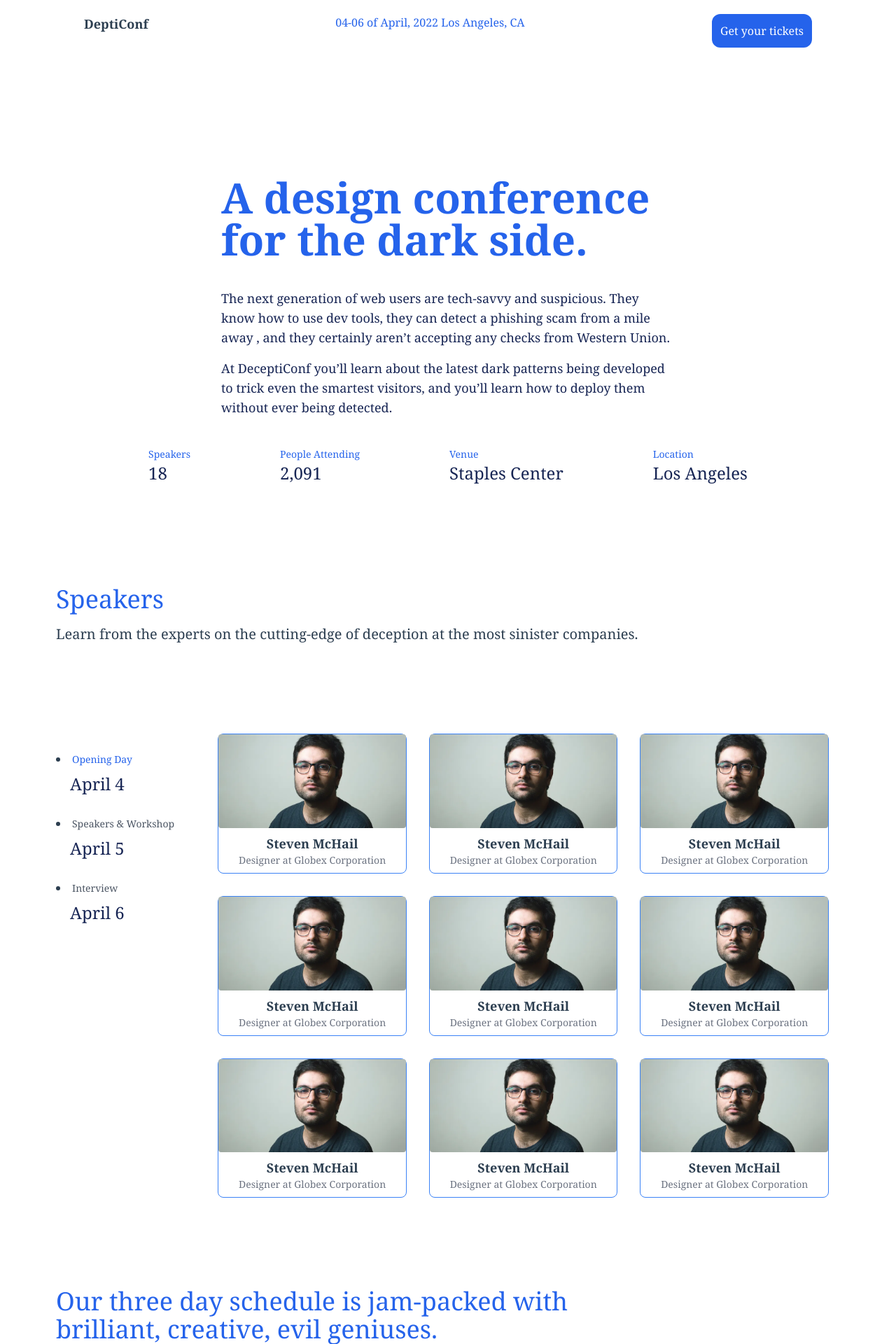
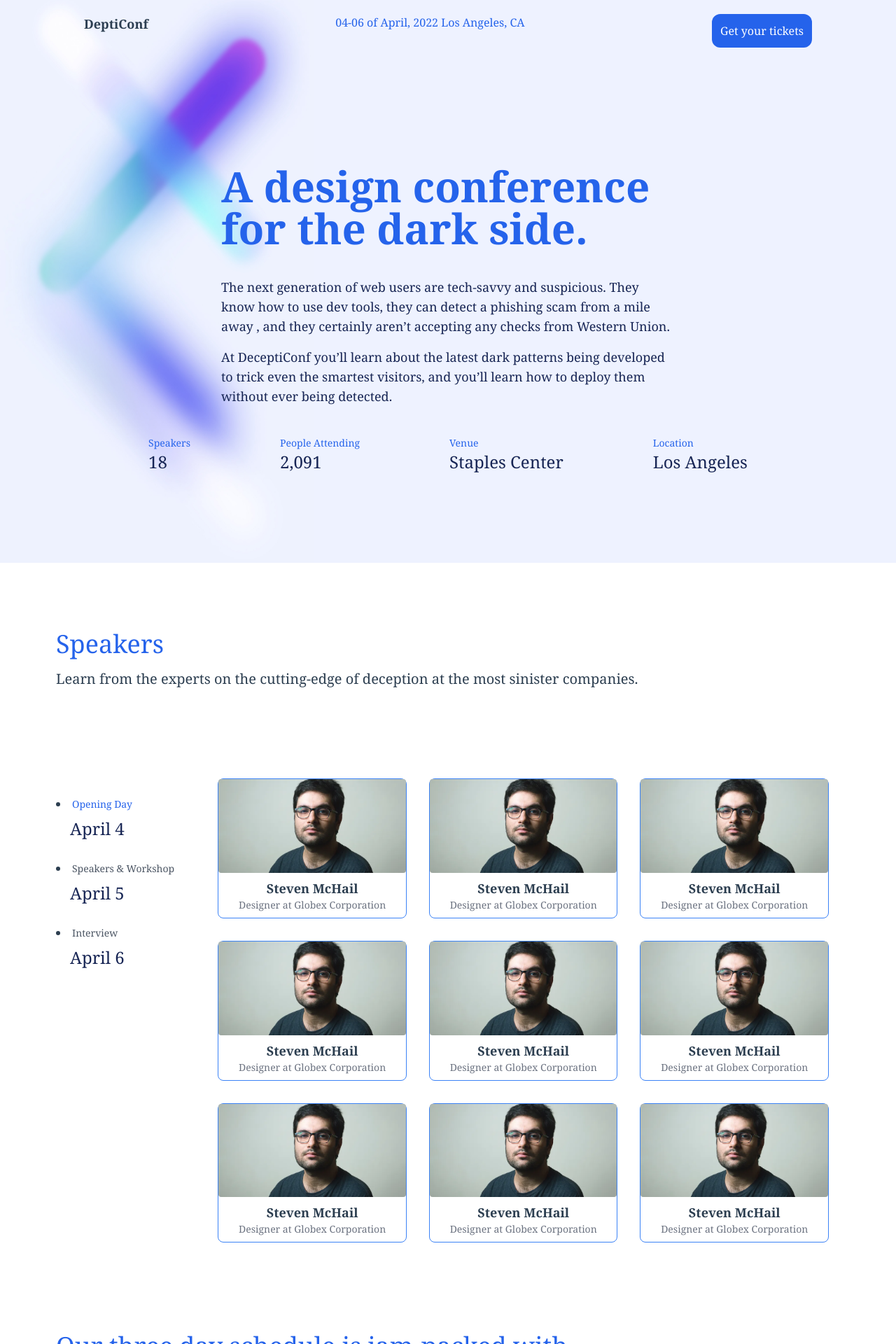
Before and after one commit to OXAYR/Static-web-2.0.vue, a Vue app: page /#/ in a window 1280 px wide. Shown: the part 20-1940 px from the top of the page at 70% size. Built offline with nearby package versions, Linux system fonts and the light colour scheme.

Commit message:
background added

```diff
--- a/public/index.css
+++ b/public/index.css
@@ -17,6 +17,8 @@
     left: 0;
     width: 100%;
     height: 100%;
-    filter: blur(10px);
+    inset:0;
+
+    filter: blur(30px);
     z-index: -1;
   }
--- a/src/components/Home.vue
+++ b/src/components/Home.vue
@@ -1,26 +1,51 @@
 <template>
-  <div class="flex flex-col gap-4 px-20 font-serif">
-    <Header />
-    <Banner />
-    <p class="text-4xl text-left text-blue-600">Speakers</p>
-    <p class="text-left text-xl">
+  <div class="flex flex-col gap-4 font-serif">
+    <div class="relative bg-indigo-50">
+      <div class="absolute inset-0 z-0">
+        <img
+          src="../assets/background.jpg"
+          alt="background"
+          class="w-full h-full max-w-md"
+        />
+      </div>
+      <div class="relative px-20 z-10">
+        <Header />
+        <Banner />
+      </div>
+    </div>
+
+    <p class="text-4xl text-left text-blue-600 px-20 pt-20">Speakers</p>
+    <p class="text-left text-xl px-20">
       Learn from the experts on the cutting-edge of deception at the most
       sinister companies.
     </p>
-    <List />
-    <p class="text-4xl text-left w-3/4 flex-wrap text-blue-600 mt-24">
+    <List class="px-20" />
+    <p class="text-4xl text-left w-3/4 flex-wrap text-blue-600 mt-24 px-20">
       Our three day schedule is jam-packed with brilliant, creative, evil
       geniuses.
     </p>
-    <p class="text-left text-xl w-3/4 flex-wrap">
+    <p class="text-left text-xl w-3/4 flex-wrap px-20 pb-10">
       The worst people in our industry giving the best talks you’ve ever seen.
       Nothing will be recorded and every attendee has to sign an NDA to watch
       the talks.
     </p>
-    <LowerList />
-    <LowerBanner />
-    <LowerContent />
-    <Footer />
+    <div class="relative bg-indigo-50">
+      <div class="absolute inset-0 z-0">
+        <img
+          src="../assets/background.jpg"
+          alt="background"
+          class="w-full h-full max-w-md"
+        />
+      </div>
+      <div class="relative px-20 z-10 pb-20">
+        <LowerList />
+      </div>
+    </div>
+    <div class="px-20">
+      <LowerBanner />
+      <LowerContent />
+    </div>
+    <Footer class="px-20" />
   </div>
 </template>
 
--- a/src/components/List.vue
+++ b/src/components/List.vue
@@ -14,7 +14,7 @@
         <p class="text-2xl font-medium px-5 py-2 text-blue-950">April 6</p>
       </li>
     </div>
-    <div class="grid grid-cols-3 list-none">
+    <div class="grid grid-cols-3 list-none cursor-pointer">
       <li
         v-for="x in 9"
         :key="x"
@@ -22,7 +22,7 @@
       >
         <div>
           <img
-            class="rounded"
+            class="rounded hover:scale-110"
             src="../assets/steven-mchail.png"
             alt="productimage"
           />
--- a/src/components/LowerContent.vue
+++ b/src/components/LowerContent.vue
@@ -1,17 +1,29 @@
 <template>
-  <div class="grid grid-cols-2 flex-wrap rounded-xl border border-black py-20">
+  <div>
+    <div class="relative bg-indigo-50 rounded-xl">
+      <div class="absolute inset-0 z-0 justify-end">
+        <img
+          src="../assets/background.jpg"
+          alt="background"
+          class="w-full h-full max-w-md rounded-xl"
+        />
+      </div>
+      <div class="relative z-10">
+        <div class="grid grid-cols-2 flex-wrap rounded-xl py-20">
           <div class="gap-x-32 gap-y-14 ml-32">
             <p class="text-blue-600 text-5xl text-left">Stay up to date</p>
             <p class="text-blue-950 text-sm mt-5 text-left">
-        Get updates on all of our events and be the first to get notified when
-        tickets go on sale.
+              Get updates on all of our events and be the first to get notified
+              when tickets go on sale.
             </p>
           </div>
           <div class="ml-10">
             <p class="text-left mb-5 font-medium text-blue-950">
               Sign up to our newsletter ↓
             </p>
-      <div class="border border-gray-400 rounded-2xl w-3/4 justify-between">
+            <div
+              class="border border-gray-400 bg-white rounded-2xl w-3/4 justify-between"
+            >
               <input
                 type="text"
                 class="rounded-2xl py-6 px-20"
@@ -23,6 +35,9 @@
             </div>
           </div>
         </div>
+      </div>
+    </div>
+  </div>
 </template>
 
 <script>
```
Lines whose indentation alone changed are shown as unchanged.
